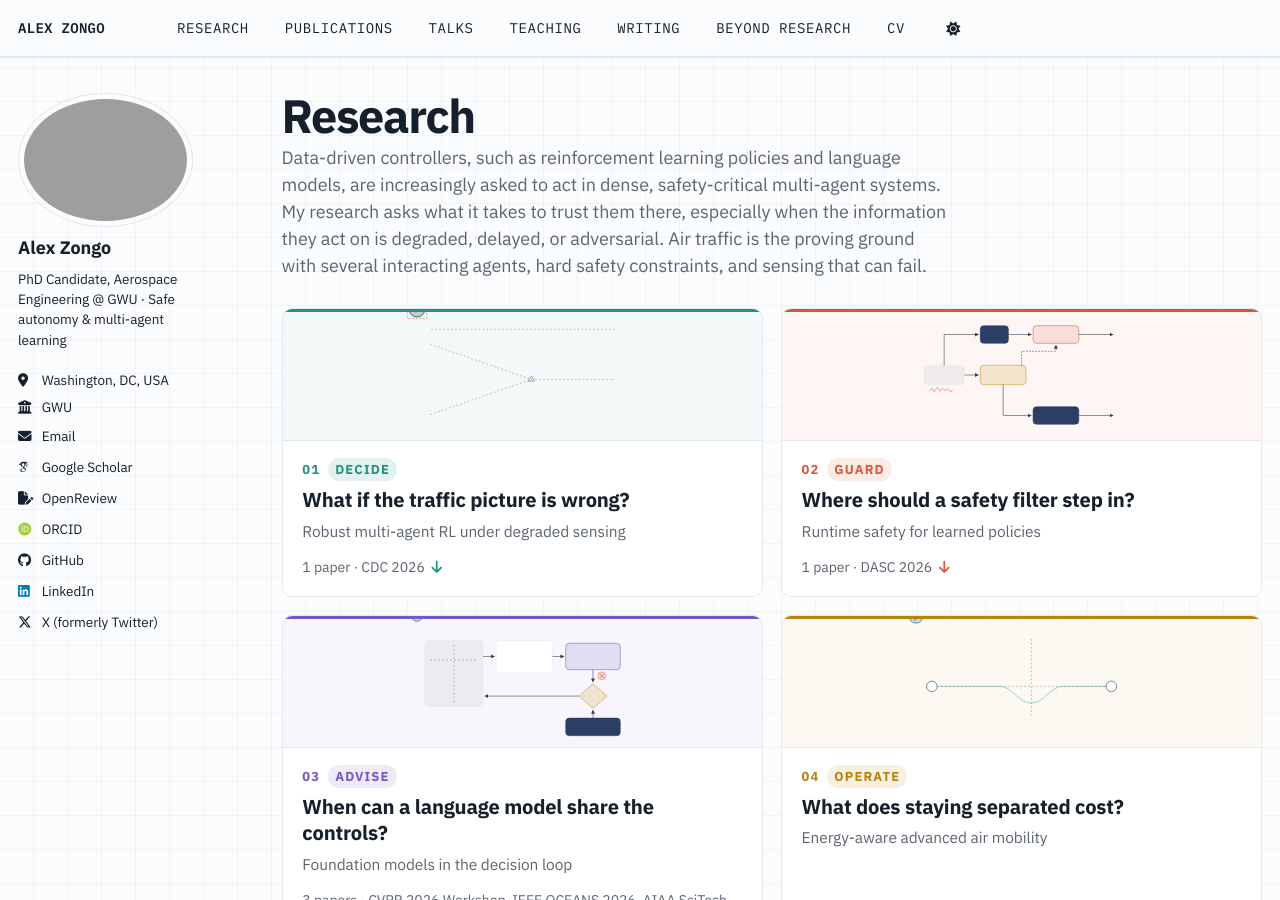
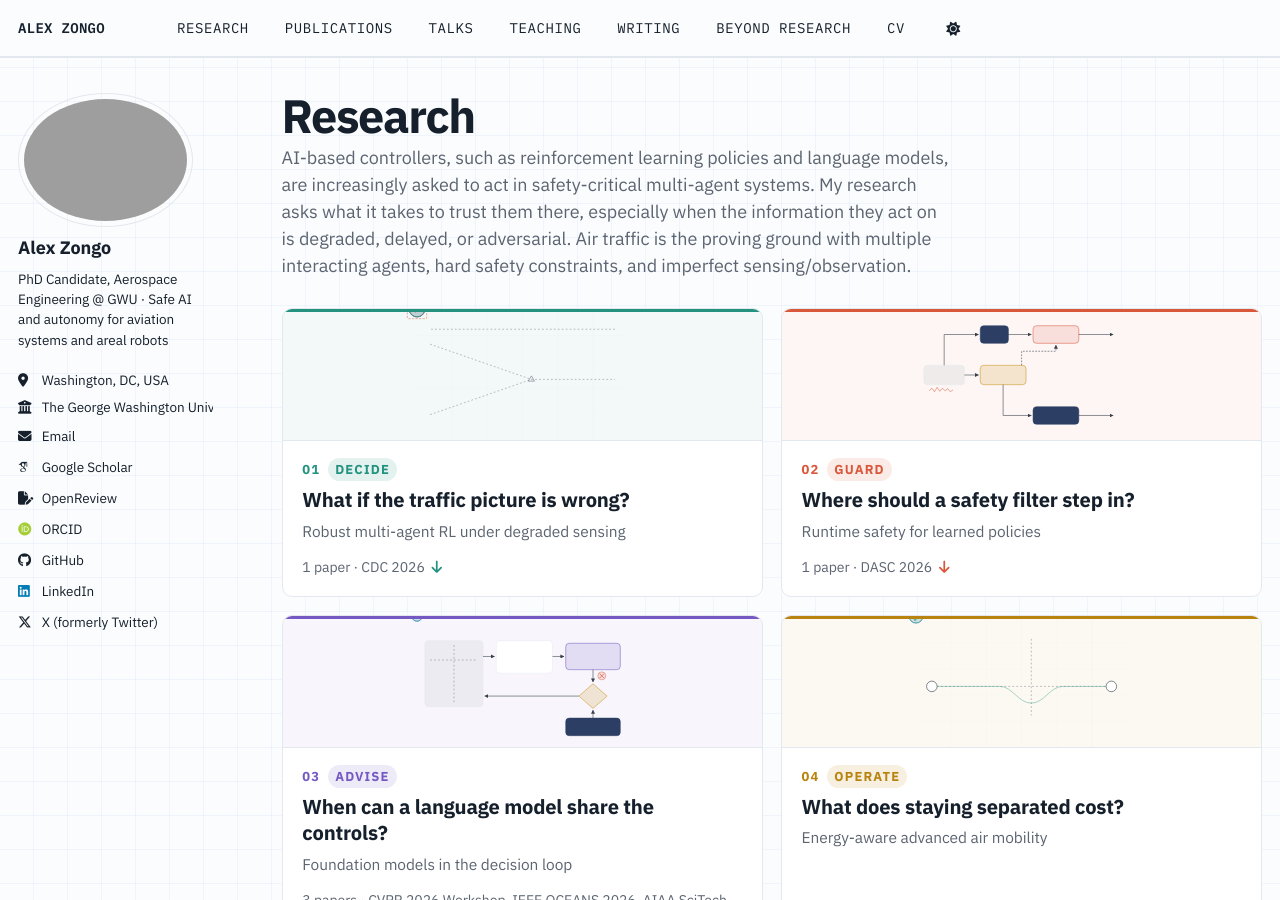
Before and after one commit to Alex-Zongo/alex-zongo.github.io, a Jekyll site: the page built from _pages/research.md, in a window 1280 px wide and 900 px high. Built offline with Jekyll 4.4.1, drawn with Linux system fonts in a browser that asks for light colours; some web fonts are replaced; a script bundle is joined from its source files by our own code; library files that are not in the unit come from our copies.

Commit message:
refine content

```diff
--- a/_config.yml
+++ b/_config.yml
@@ -24,9 +24,9 @@ author:
   avatar           : "photo_update.PNG" #"visa_photo.JPG"
   name             : "Alex Zongo"
   pronouns         : # example: "she/her"
-  bio              : "PhD Candidate, Aerospace Engineering @ GWU · Safe autonomy & multi-agent learning"
+  bio              : "PhD Candidate, Aerospace Engineering @ GWU · Safe AI and autonomy for aviation systems and areal robots"
   location         : "Washington, DC, USA"
-  employer         : "GWU"
+  employer         : "The George Washington University"
   uri              : # own site; omitted from sidebar
   email            : "a.zongo@gwu.edu"
 
--- a/_data/research.yml
+++ b/_data/research.yml
@@ -1,9 +1,5 @@
 intro: >
-  Data-driven controllers, such as reinforcement learning policies and language models, are
-  increasingly asked to act in dense, safety-critical multi-agent systems. My research asks what
-  it takes to trust them there, especially when the information they act on is degraded,
-  delayed, or adversarial. Air traffic is the proving ground with several interacting
-  agents, hard safety constraints, and sensing that can fail.
+  AI-based controllers, such as reinforcement learning policies and language models, are increasingly asked to act in safety-critical multi-agent systems. My research asks what it takes to trust them there, especially when the information they act on is degraded, delayed, or adversarial. Air traffic is the proving ground with multiple interacting agents, hard safety constraints, and imperfect sensing/observation.
 loop_caption: "Four thrusts, one loop: decide under imperfect information, guard what is deployed, bring in language-level reasoning, and account for what safety costs in operation."
 thrusts:
   - id: robust-marl
--- a/_includes/home-hero.html
+++ b/_includes/home-hero.html
@@ -8,11 +8,10 @@
 
   </p>
   <p class="hero__tagline">
-    I develop safe AI-based control systems for multi-agent aircraft both manned and unmanned, especially when sensing fails.
+    I develop safe AI-based control theory and algorithms for aircraft autonomy and multi-agent systems.
   </p>
   <p class="hero__blurb">
-    My work spans robust multi-agent reinforcement learning, safety filtering in learned control
-    policies, and language models in the control loop. Next: world (action) models for multi-agent planning.
+    My work spans robust multi-agent reinforcement learning, safety filtering in learned control policies, and language models in the control loop. Ongoing: world (action) models for multi-agent planning.
   </p>
 
   <div class="hero__actions">
```
Also changed, not shown: _pages/about.md (+1 -1 lines), 1 other file.
